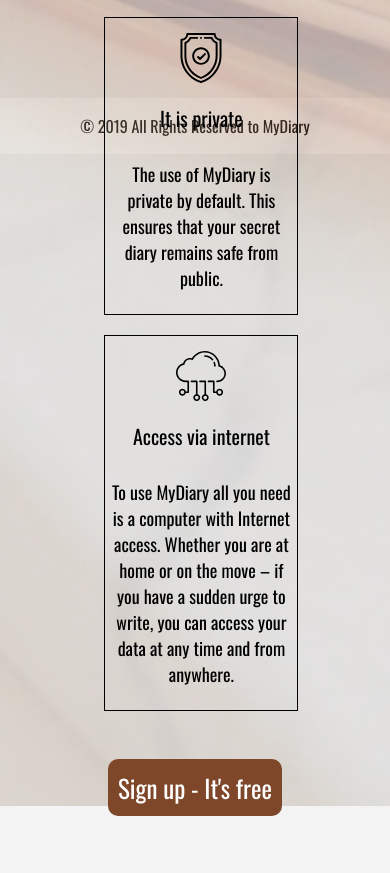
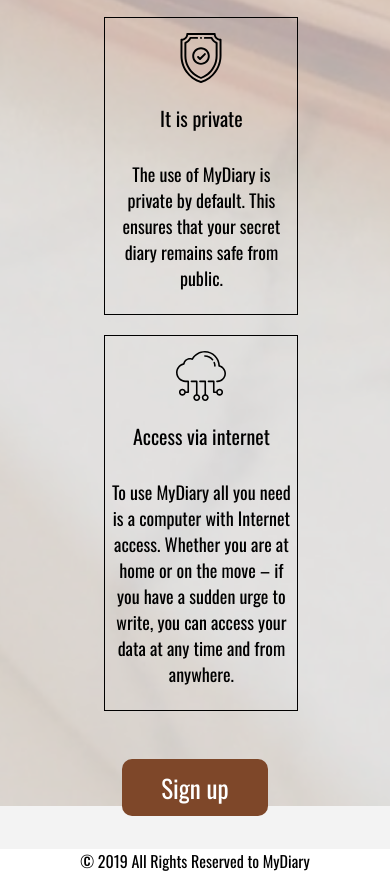
Before and after one commit to T2Wil/MyDiary, a website: page UI/pages/index.html in a window 390 px wide. Shown: the part 690-1563 px from the top of the page. Before the commit the page ends 1506 px from the top, so only its background shows below. Drawn offline with nearby package versions, Linux system fonts and the light colour scheme.

Commit message:
bg(landing-page): Fix page responsiveness Add media queries [169089541]

```diff
--- a/UI/css/index.css
+++ b/UI/css/index.css
@@ -3,8 +3,8 @@
     background: #F3F3F3;
 }
 body{
-    margin: 0px;
-    padding: 0px;
+    margin: 0;
+    padding: 0;
     height: 100vh;
     width: 100vw;
 }
@@ -57,14 +57,14 @@
     padding-left: 11rem;
     margin-bottom: 3rem;
 }
+[btn-signup] a{
+    padding-left: 10%;
+    padding-right: 10%;
+}
 footer{
-    position: absolute;
-    bottom: 0;
-    width: 100%;
-    height: 2.5rem;
-    background-color: white;
+    margin-top: 11%;
     text-align: center;
-    padding-top:1rem;
+    background: white;
 }
 
 footer li{
--- a/UI/pages/index.html
+++ b/UI/pages/index.html
@@ -11,6 +11,7 @@
     <link rel="stylesheet" href="../css/index.css">
 </head>
 <body>
+    <div class="container">
         <header id="top">
             <div class="nav">
                 <a href="index.html" class="logo">MyDiary</a>
@@ -36,6 +37,7 @@
                                     MyDiary offers you a safe place for your very personal topics.
                             </p>
                         </div>
+
                         <div class="card">
                             <img src="../assets/secure.svg" alt="secure.svg" class="icon card-icon">
                             <span class="card-title">It is private</span>
@@ -52,7 +54,7 @@
                         </div>
                     </div>
                     <div btn-signup>
-                    <a href="signup.html" class="btn"> Sign up - It's free </a>
+                        <a href="signup.html" class="btn"> Sign up </a>
 
                     </div>
                 </div>
@@ -60,5 +62,6 @@
             <footer>
                 <span>© 2019 All Rights Reserved to MyDiary</span>
             </footer>
+    </div>
 </body>
 </html>
```
Lines whose indentation alone changed are shown as unchanged.
